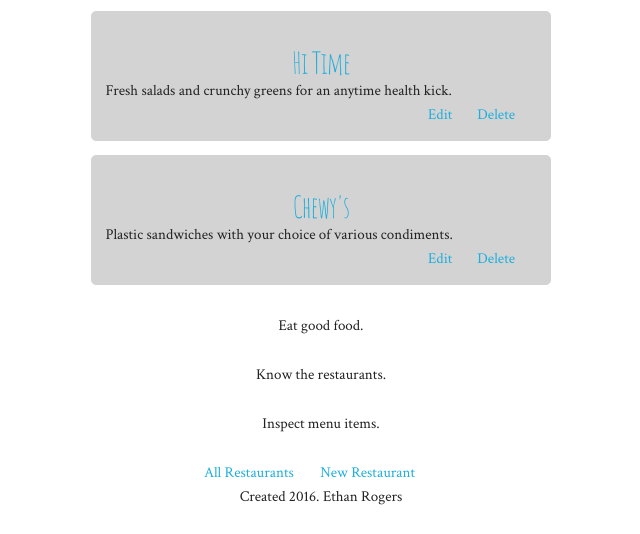
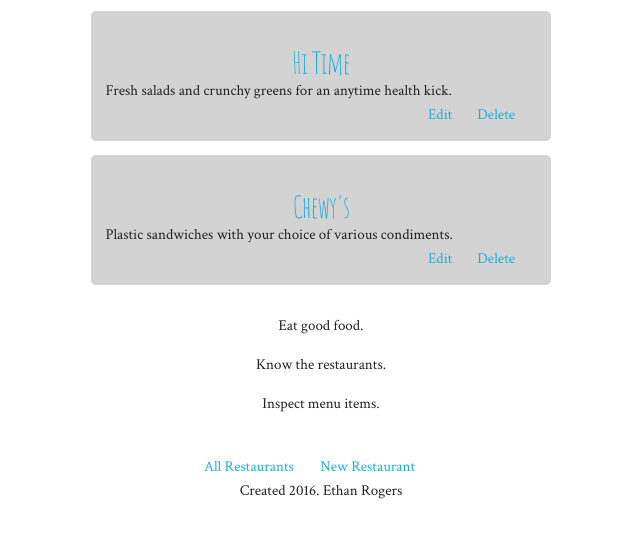
Before and after one commit to erogers6264/jortl, a plain HTML site: page index.html in a window 1280 px wide. Shown: the part 716-1250 px from the top of the page, without its empty margins (319-959 px from the left). Drawn offline with Linux system fonts and the light colour scheme.

Commit message:
Adjust spacing

```diff
--- a/css/style.css
+++ b/css/style.css
@@ -28,6 +28,10 @@ ul {
 li {
 	display: inline;
 	margin-right: 5%;
+}
+
+blockquote {
+	margin-bottom: 0;
 }
 
 .fancy {
@@ -66,6 +70,7 @@ li {
 
 .quotes {
 	text-align: center;
+	margin-bottom: 3%;
 }
 
 footer p {
```
